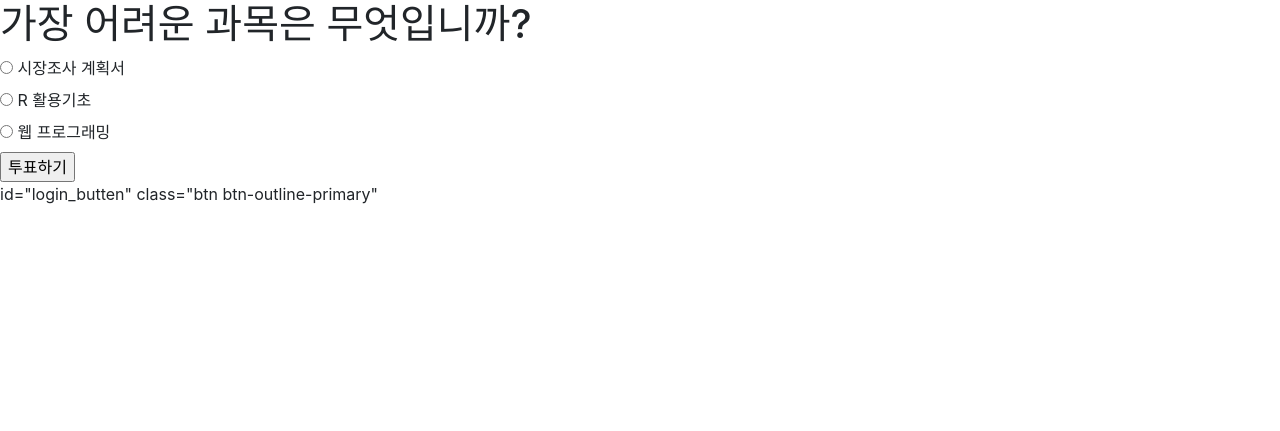
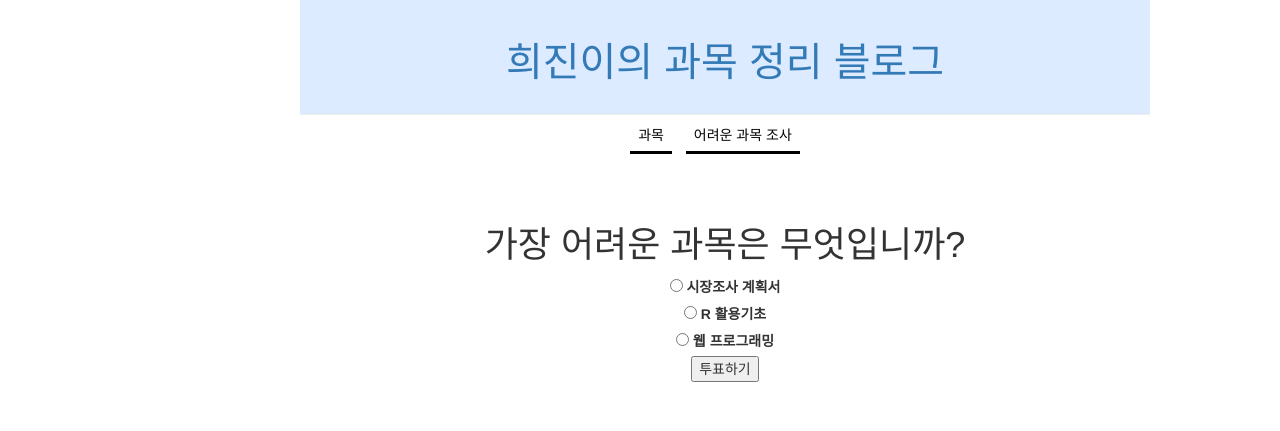
Before and after one commit to leehuijin/django_project, a Django app: page /survey/1/ in a window 1280 px wide. Shown: the top 431 px of the page. Run offline with Django 3.2, Linux system fonts and the light colour scheme; data comes from the database, SQL or seed files in the repository; both versions use the stored data as it was after the commit; some libraries are stand-ins or nearby versions.

```diff
--- a/blog/static/css/blog.css
+++ b/blog/static/css/blog.css
@@ -42,16 +42,17 @@
 .top-menu, .top-menu:hover, .top-menu:visited {
     color: #ffffff;
     float: right;
-    font-size: 26pt;
+    font-size: 30pt;
     margin-right: 20px;
 }
 
 .post {
-    margin-bottom: 20px;
+    margin-bottom: 10px;
 }
 
 .post h1 a, .post h1 a:visited {
     color: #000000;
+     background-color: #DCEBFF;
 }
 
 nav a:hover {color: gray; border-color: darkgray;}
--- a/blog/templates/blog/base.html
+++ b/blog/templates/blog/base.html
@@ -21,6 +21,7 @@
 
         </div>
     </nav>
+
         <div class="content container">
             <div class="row">
                 <div class="col-md-8">
--- a/mysite/urls.py
+++ b/mysite/urls.py
@@ -6,4 +6,5 @@ urlpatterns = [
     path('', include('blog.urls')),
     path('admin/', admin.site.urls),
     path('survey/', include('survey.urls')),
+
 ]
--- a/survey/static/css/survey.css
+++ b/survey/static/css/survey.css
@@ -1,12 +1,51 @@
-li{font-size: 20pt;
+.page-header {
+    background-color: #DCEBFF;
+    margin-top: 0px;
+    margin-right:500px;
+    margin-bottom:0px;
+    margin-left:300px;
+    width: 850px;
+    padding: 20px;
+    text-align: center;
+    }
+.page-header h1, .page-header h1 a, .page-header h1 a:visited, .page-header h1 a:active {
+
+    font-size: 30pt;
+    text-decoration: none;
+    text-align: center;
 }
 
- h1{font-size: 20pt;
-    text-decoration: none;
- }
- .page-body h1{font-size: 20pt;
- }
+nav a:hover {color: gray; border-color: darkgray;}
+			nav {width: 850px; height: 40px;  text-align: center; color: black; padding: 10px 0px 20px 580px;}
+			nav li {display: inline; padding: 5px;}
+			nav a {text-decoration: none; color: black; padding: 8px; border-style: hidden hidden solid hidden;}
 
-body {color: gray; border-color: darkgray; width: 850px; height: 40px;  text-align: center; color: black; padding: 10px 0px 20px 580px;}
-			body li {display: inline; padding: 5px;}
-			body a {text-decoration: none; color: black; padding: 8px; border-style: hidden hidden solid hidden;
+.question {
+    margin-top: 0px;
+    margin-right:500px;
+    margin-bottom:20px;
+    margin-left:300px;
+    width: 850px;
+    padding: 50px;
+    text-align: center;
+}
+
+.question2{
+    margin-top: 0px;
+    margin-right:500px;
+    margin-bottom:20px;
+    margin-left:300px;
+    width: 850px;
+    padding: 50px;
+    text-align: center;
+}
+
+.question3{
+    margin-top: 0px;
+    margin-right:500px;
+    margin-bottom:20px;
+    margin-left:300px;
+    width: 850px;
+    padding: 50px;
+    text-align: center;
+}
--- a/survey/templates/survey/detail.html
+++ b/survey/templates/survey/detail.html
@@ -1,11 +1,25 @@
 <!DOCTYPE html>
+{% load static %}
 <html lang="en">
 <head>
     <meta charset="UTF-8">
     <title>huijin blog</title>
-    <link rel="stylesheet" href="https://stackpath.bootstrapcdn.com/bootstrap/4.4.1/css/bootstrap.min.css">
+    <link rel="stylesheet" href="//maxcdn.bootstrapcdn.com/bootstrap/3.2.0/css/bootstrap.min.css">
+    <link rel="stylesheet" href="//maxcdn.bootstrapcdn.com/bootstrap/3.2.0/css/bootstrap-theme.min.css">
+    <link rel="stylesheet" href="{% static 'css/survey.css' %}">
 </head>
 <body>
+ <div class="page-header">
+            <h1><a href="/">희진이의 과목 정리 블로그</a></h1>
+        </div>
+        <nav>
+        <div>
+            <li><a href="/">과목</a></li>
+            <li><a href="survey/">어려운 과목 조사</a></li>
+
+        </div>
+        </nav>
+<div class="question2">
 <h1>{{question.question_text}}</h1>
 
 {% if error_message %}<p><strong>{{error_message}}</strong></p>{%endif%}
@@ -17,7 +31,7 @@
     <label for="choice{{forloop.counter}}">{{choice.choice_text}}</label><br/>
 {%endfor %}
     <input type="submit" value="투표하기" />
+</div>
 </form>
 </body>
 </html>
-id="login_butten" class="btn btn-outline-primary"
```
Also changed, not shown: blog/templates/blog/post_edit.html (+10 -0 lines), survey/templates/survey/index.html (+16 -3 lines), survey/templates/survey/results.html (+16 -1 lines), db.sqlite3.
